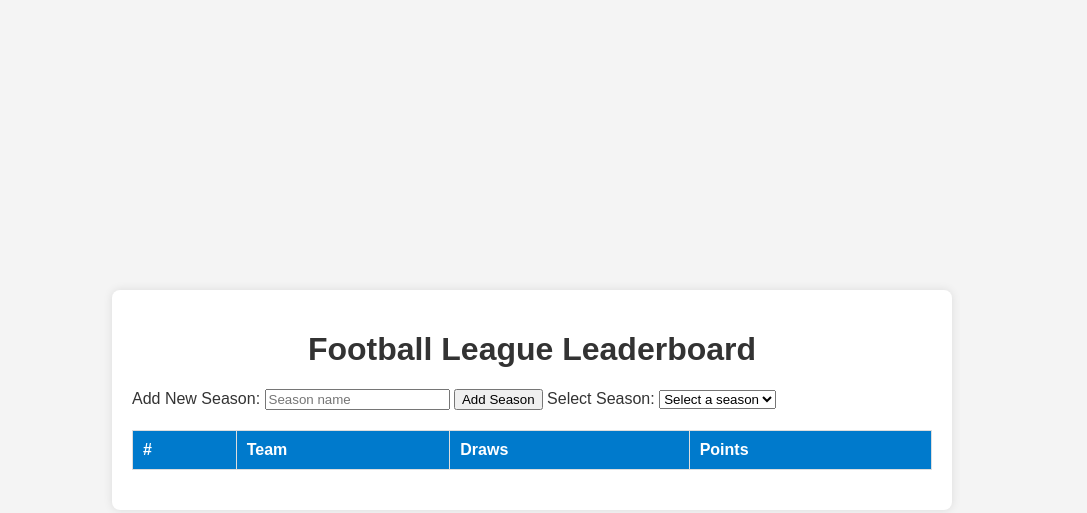
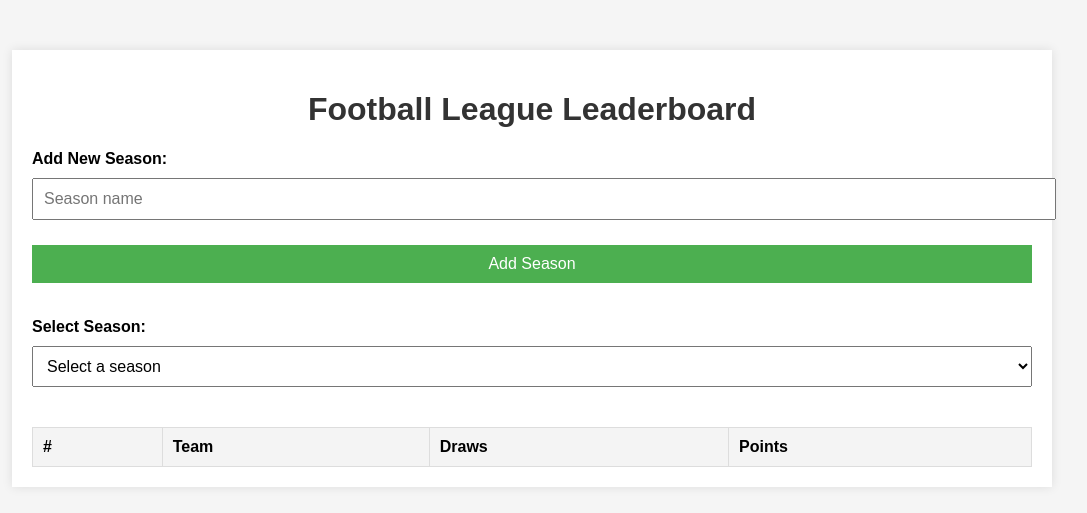
Before and after one commit to Franick/classifica, a plain HTML site: page index.html in a window 1280 px wide. Shown: the whole page, without its empty margins (108-1195 px from the left). Drawn offline with nearby package versions, Linux system fonts and the light colour scheme.

Commit message:
Update style.css

```diff
--- a/style.css
+++ b/style.css
@@ -1,31 +1,53 @@
 body {
     font-family: Arial, sans-serif;
-  background-color: #f4f4f4;
-  color: #333;
-  display: flex;
-  justify-content: center;
-  align-items: center;
-  min-height: 100vh;
     margin: 0;
+    padding: 0;
+    background-color: #f5f5f5;
 }
 
 .container {
-  background-color: white;
+    width: 80%;
+    max-width: 1000px;
+    margin: 50px auto;
+    background-color: #fff;
     padding: 20px;
-  border-radius: 8px;
     box-shadow: 0 0 10px rgba(0, 0, 0, 0.1);
-  width: 80%;
-  max-width: 800px;
 }
 
 h1 {
     text-align: center;
+    color: #333;
+}
+
+label {
+    display: block;
+    margin: 15px 0 5px;
+    font-weight: bold;
+}
+
+input, select, button {
+    width: 100%;
+    padding: 10px;
+    margin: 5px 0 20px;
+    font-size: 16px;
+}
+
+button {
+    background-color: #4CAF50;
+    color: white;
+    border: none;
+    cursor: pointer;
+    font-size: 16px;
+}
+
+button:hover {
+    background-color: #45a049;
 }
 
 table {
     width: 100%;
     border-collapse: collapse;
-  margin: 20px 0;
+    margin-top: 20px;
 }
 
 th, td {
@@ -35,29 +57,6 @@ th, td {
 }
 
 th {
-  background-color: #007acc;
-  color: white;
+    background-color: #f4f4f4;
+    font-weight: bold;
 }
-
-form {
-  display: flex;
-  flex-direction: column;
-}
-
-form input {
-  margin-bottom: 10px;
-  padding: 8px;
-  font-size: 1rem;
-}
-
-form button {
-  padding: 10px;
-  background-color: #007acc;
-  color: white;
-  border: none;
-  cursor: pointer;
-}
-
-form button:hover {
-  background-color: #005f8c;
-}
```
Lines whose indentation alone changed are shown as unchanged.
